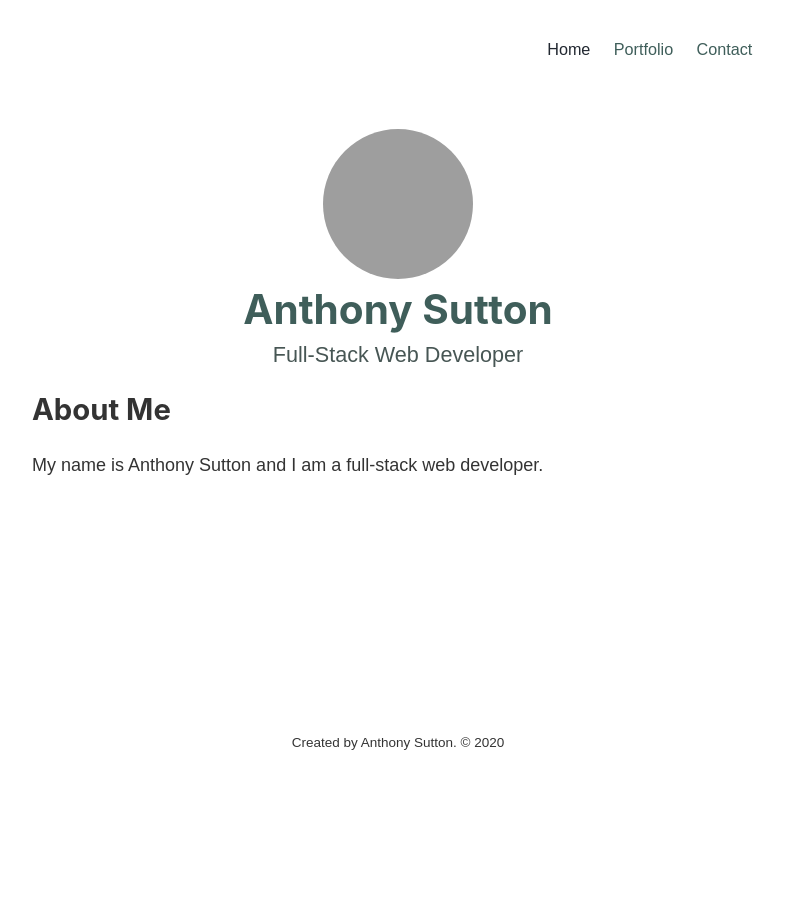
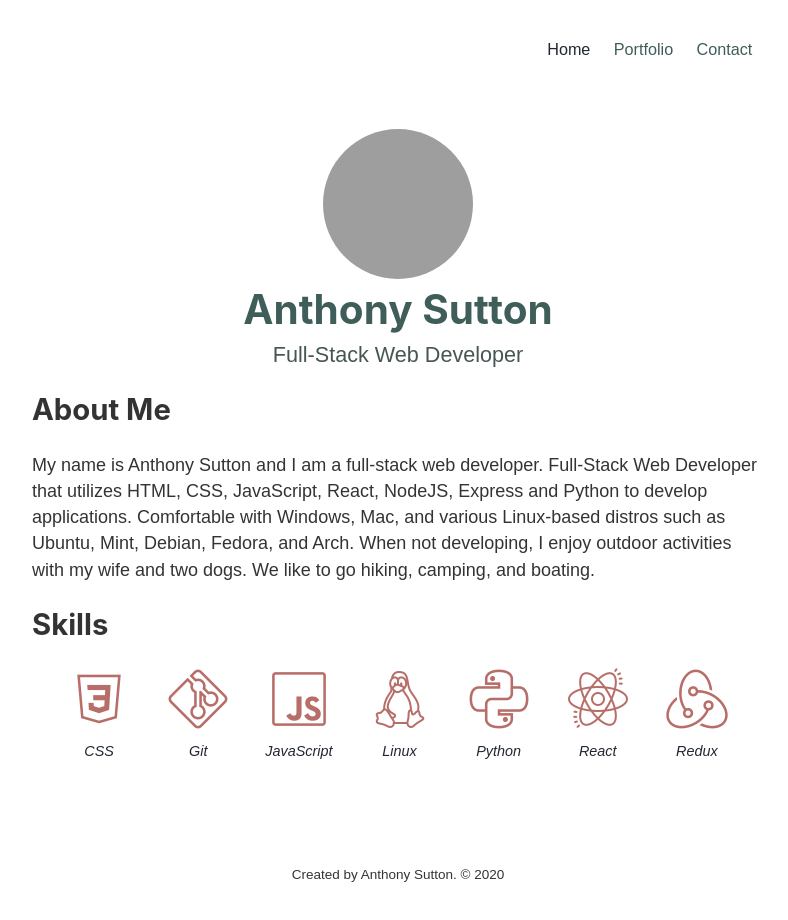
Before and after one commit to mranthonysutton/gatsby-portfolio, a Gatsby site: page / in a window 1280 px wide. Shown: the whole page, without its empty margins (242-1030 px from the left). Before the commit the page ends 800 px from the top, so only its background shows below. Built offline with nearby package versions, Linux system fonts and the light colour scheme; Gatsby itself is replaced by a stand-in of ours; grey boxes are pictures that could not be loaded.

Commit message:
feat: Added skills section and images
Signed-off-by: Anthony Sutton <anthony.sutton95@gmail.com>

```diff
--- a/gatsby-config.js
+++ b/gatsby-config.js
@@ -42,5 +42,12 @@ module.exports = {
         path: `${__dirname}/images/`,
       },
     },
+    {
+      resolve: "gatsby-source-filesystem",
+      options: {
+        name: "skills",
+        path: `${__dirname}/images/skills/`,
+      },
+    },
   ],
 };
--- /dev/null
+++ b/src/components/Skills.js
@@ -0,0 +1,44 @@
+import React from "react";
+import { graphql, useStaticQuery } from "gatsby";
+import skillStyles from "./skills.module.scss";
+
+const Skills = () => {
+  const skillImages = useStaticQuery(graphql`
+    query {
+      allFile(filter: { relativeDirectory: { eq: "skills" } }) {
+        edges {
+          images: node {
+            id
+            name
+            childImageSharp {
+              fixed(width: 64, height: 64) {
+                src
+              }
+            }
+          }
+        }
+      }
+    }
+  `);
+
+  const images = skillImages.allFile.edges;
+
+  return (
+    <>
+      <h2>Skills</h2>
+      <div className={skillStyles.imgContainer}>
+        {images.map((image) => (
+          <div className={skillStyles.skillCard} key={image.images.id}>
+            <img
+              alt={image.images.name}
+              src={image.images.childImageSharp.fixed.src}
+            />
+            <p>{image.images.name}</p>
+          </div>
+        ))}
+      </div>
+    </>
+  );
+};
+
+export default Skills;
--- /dev/null
+++ b/src/components/skills.module.scss
@@ -0,0 +1,24 @@
+.imgContainer {
+  display: flex;
+  flex-wrap: wrap;
+  align-items: center;
+  justify-content: space-evenly;
+}
+
+.skillCard {
+  display: flex;
+  flex-direction: column;
+  align-items: center;
+  justify-content: center;
+
+  img {
+    margin-bottom: 0;
+  }
+
+  p {
+    font-size: 0.8rem;
+    color: #222831;
+    font-style: italic;
+    margin-top: 0.4rem;
+  }
+}
--- a/src/pages/index.js
+++ b/src/pages/index.js
@@ -1,13 +1,24 @@
 import React from "react";
 import Layout from "../components/layout";
 import Head from "../components/head";
+import Skills from "../components/Skills";
 
 const IndexPage = () => {
   return (
     <Layout>
       <Head title="Home" />
       <h2>About Me</h2>
-      <p>My name is Anthony Sutton and I am a full-stack web developer.</p>
+      <p>
+        My name is Anthony Sutton and I am a full-stack web developer.
+        Full-Stack Web Developer that utilizes HTML, CSS, JavaScript, React,
+        NodeJS, Express and Python to develop applications. Comfortable with
+        Windows, Mac, and various Linux-based distros such as Ubuntu, Mint,
+        Debian, Fedora, and Arch. When not developing, I enjoy outdoor
+        activities with my wife and two dogs. We like to go hiking, camping, and
+        boating.
+      </p>
+
+      <Skills />
     </Layout>
   );
 };
```
Also changed, not shown: images/skills/CSS.png (added), images/skills/Git.png (added), images/skills/JavaScript.png (added), images/skills/Linux.png (added), images/skills/Python.png (added), images/skills/React.png (added), images/skills/Redux.png (added), 1 other file.
